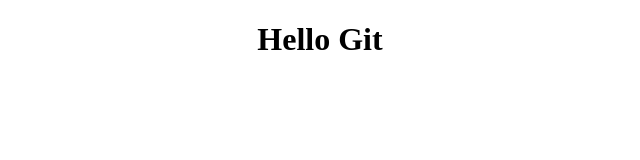
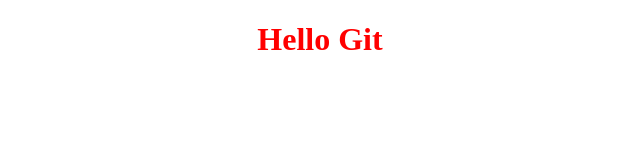
Before and after one commit to Bantumoh/awesome-creations, a plain HTML site: page week6.html in a window 1280 px wide. Shown: the whole page, without its empty margins (320-960 px from the left). Drawn offline with Linux system fonts and the light colour scheme.

Commit message:
Added the css file

```diff
--- /dev/null
+++ b/style.css
@@ -0,0 +1,4 @@
+h1 {
+  text-align: center;
+  color: red;
+}
--- a/week6.html
+++ b/week6.html
@@ -4,10 +4,9 @@
     <meta charset="UTF-8">
     <meta name="viewport" content="width=device-width, initial-scale=1.0">
     <title>Document</title>
+<link rel="stylesheet" href="style.css">
 <style>
-    h1{
-        text-align: center;
-    }
+
 </style>
 </head>
 <body>
```
